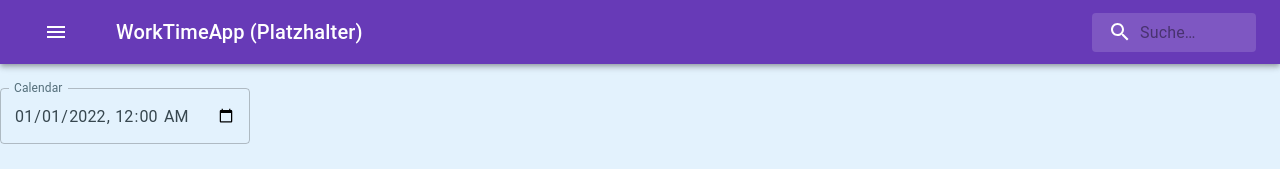
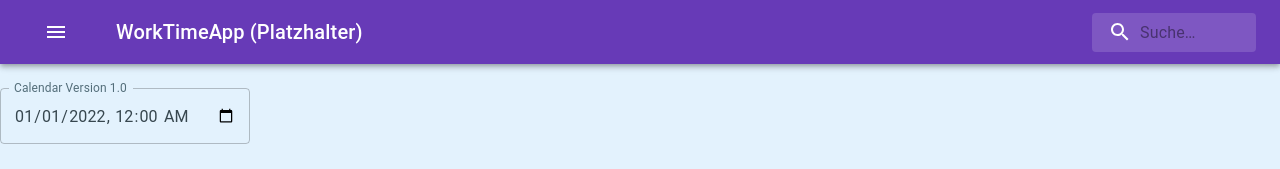
Before and after one commit to HamiDuong/SW-Projekt, a React (Create React App) app in the folder frontend/worktimeapp/: page / in a window 1280 px wide. Shown: the top 169 px of the page. Built offline with nearby package versions, Linux system fonts and the light colour scheme.

Commit message:
Version 1.0 für Calendar wurde erstellt

```diff
--- a/frontend/worktimeapp/src/Components/Calendar.js
+++ b/frontend/worktimeapp/src/Components/Calendar.js
@@ -66,7 +66,7 @@ export default function Calendar() {
 
       <TextField
         id="datetime-local"
-        label="Calendar"
+        label="Calendar Version 1.0"
         type="datetime-local"
         defaultValue="2022-01-01T00:00"
         sx={{ width: 250 }}
```
